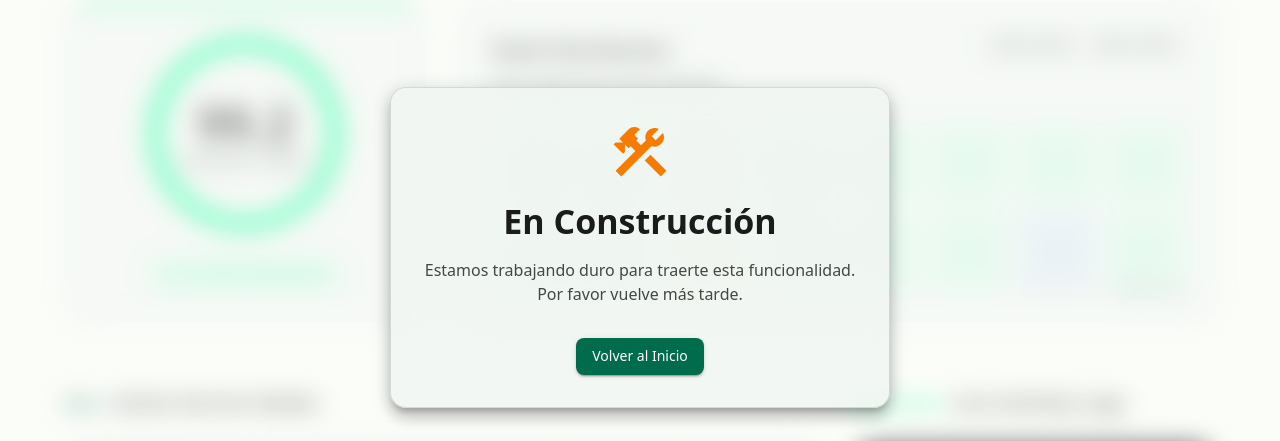
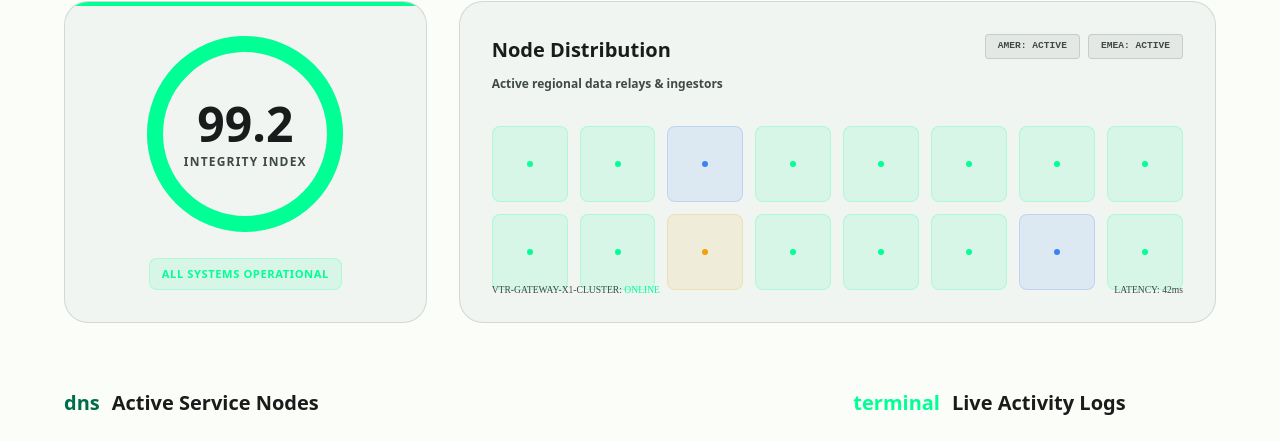
Before and after one commit to carrilloapps/VTradingWEB, a Next.js app: page /estado in a window 1280 px wide. Shown: the part 468-909 px from the top of the page. Built offline with nearby package versions, Linux system fonts and the light colour scheme; no server answers; sample sign-in values are in the browser's storage; what @mui/material-nextjs would draw is missing.

Commit message:
feat: Implement core market data fetching, system status dashboard, and theme management.

```diff
--- a/app/actions/market.ts
+++ b/app/actions/market.ts
@@ -71,7 +71,7 @@ export async function getMarketHistoryAction(page = 1, limit = 30) {
         sell
       };
     }).filter((entry: any) => entry.price > 0) // Filter out invalid entries
-    .reverse(); // Reverse to have chronological order (oldest to newest)
+      .reverse(); // Reverse to have chronological order (oldest to newest)
   } catch (error) {
     console.error('Error in getMarketHistoryAction:', error);
     return [];
@@ -109,39 +109,34 @@ export async function normalizeMarketData(data: any): Promise<RatesResponse | nu
 
     if (Array.isArray(source)) {
       source.forEach((item: any) => {
-        if (item) cryptoArr.push(item);
+        if (item && typeof item === 'object') {
+          cryptoArr.push(item as CurrencyRate);
+        }
       });
     } else if (typeof source === 'object') {
-      // Priority 1: Summary rates (usually from rates.crypto)
-      if (Array.isArray(source.crypto)) {
-         // This is redundant usually, but safe
-         source.crypto.forEach((item: any) => cryptoArr.push(item));
-      }
-      // Priority 2: P2P Offers (from /api/crypto)
-      else if (Array.isArray(source.rates)) {
-         // P2P offers have a different structure. We should ideally separate them.
-         // But for now, let's include them. The frontend must handle the difference.
-         // Or better, we should prefer the 'summary' crypto rates if available.
-         source.rates.forEach((item: any) => {
-             // Tag them as P2P if not already tagged
-             cryptoArr.push({ ...item, isP2P: true });
-         });
-      }
-      // ... rest of logic
-      else if (Array.isArray(source.data)) {
-        source.data.forEach((item: any) => cryptoArr.push(item));
+      // Priority: Check nested arrays first (from different API versions/endpoints)
+      const dataSources = [source.crypto, source.rates, source.data];
+      const foundArray = dataSources.find(ds => Array.isArray(ds));
+
+      if (foundArray) {
+        foundArray.forEach((item: any) => {
+          if (item) {
+            // Tag P2P data if it's from the /api/crypto endpoint
+            const isP2P = source.rates === foundArray;
+            cryptoArr.push({ ...item, isP2P: item.isP2P ?? isP2P });
+          }
+        });
       } else {
-        // Objeto de objetos (monedas como claves)
+        // Handle object of objects (currencies as keys)
         Object.entries(source).forEach(([key, val]: [string, any]) => {
+          if (key === 'pagination' || key === 'meta' || key === 'status') return;
+
           if (Array.isArray(val)) {
             val.forEach((item: any) => {
               cryptoArr.push({ ...item, currency: item.currency || key });
             });
           } else if (val && typeof val === 'object') {
-            // Avoid pushing the pagination/meta objects
-            if (key !== 'pagination' && key !== 'meta') {
-                cryptoArr.push({ ...val, currency: val.currency || key } as CurrencyRate);
-            }
+            cryptoArr.push({ ...val, currency: val.currency || key } as CurrencyRate);
           }
         });
       }
@@ -157,11 +152,11 @@ export async function normalizeMarketData(data: any): Promise<RatesResponse | nu
   // 2. Then process crypto (P2P Offers) - append them
   processCrypto(cryptoData);
 
-  // Remove duplicates by currency and source
-  const seen = new Set();
-  cryptoArr = cryptoArr.filter((item: CurrencyRate) => {
+  // Remove duplicates by currency and source, preferring stability
+  const seen = new Set<string>();
+  cryptoArr = cryptoArr.filter((item) => {
     if (!item || !item.currency) return false;
-    const key = `${item.currency}-${item.source || ''}`;
+    const key = `${item.currency}-${item.source || 'default'}`;
     if (seen.has(key)) return false;
     seen.add(key);
     return true;
--- a/app/estado/EstadoContent.tsx
+++ b/app/estado/EstadoContent.tsx
@@ -205,10 +205,9 @@ export default function StatusPage() {
             pt: { xs: 20, md: 25 },
             pb: 15,
             flex: 1,
-            filter: 'blur(12px)',
-            pointerEvents: 'none',
-            userSelect: 'none',
-            opacity: 0.5
+            pointerEvents: 'auto',
+            userSelect: 'auto',
+            opacity: 1
           }}
         >
           <Fade in timeout={1000}>
@@ -440,51 +439,7 @@ export default function StatusPage() {
           </Grid>
         </Container>
 
-        {/* Construction Overlay */}
-        <Box
-          sx={{
-            position: 'absolute',
-            top: 0,
-            left: 0,
-            right: 0,
-            bottom: 0,
-            display: 'flex',
-            flexDirection: 'column',
-            alignItems: 'center',
-            justifyContent: 'center',
-            zIndex: 10,
-            p: 3,
-            textAlign: 'center'
-          }}
-        >
-          <Box
-            sx={{
-              p: 4,
-              bgcolor: alpha(theme.palette.background.paper, 0.8),
-              backdropFilter: 'blur(20px)',
-              borderRadius: 4,
-              border: `1px solid ${theme.palette.divider}`,
-              boxShadow: theme.shadows[10],
-              maxWidth: 500
-            }}
-          >
-            <ConstructionIcon sx={{ fontSize: '4rem', mb: 2, color: 'warning.main' }} />
-            <Typography variant="h4" sx={{ fontWeight: 800, mb: 2 }}>
-              En Construcción
-            </Typography>
-            <Typography variant="body1" sx={{ color: 'text.secondary', mb: 4 }}>
-              Estamos trabajando duro para traerte esta funcionalidad.
-              Por favor vuelve más tarde.
-            </Typography>
-            <Button
-              variant="contained"
-              onClick={() => router.push('/')}
-              sx={{ borderRadius: 2 }}
-            >
-              Volver al Inicio
-            </Button>
-          </Box>
-        </Box>
+
       </Box>
 
       <Footer />
--- a/context/ThemeContext.tsx
+++ b/context/ThemeContext.tsx
@@ -194,7 +194,7 @@ type ColorModeContextType = {
 };
 
 const ColorModeContext = createContext<ColorModeContextType>({
-  toggleColorMode: () => {},
+  toggleColorMode: () => { },
   mode: 'light',
 });
 
@@ -206,21 +206,27 @@ export const ColorModeProvider = ({ children }: { children: React.ReactNode }) =
   const [mounted, setMounted] = useState(false);
 
   useEffect(() => {
-    // eslint-disable-next-line react-hooks/set-state-in-effect
+    // 1. Check persistence
+    const savedMode = localStorage.getItem('themeMode') as 'light' | 'dark' | null;
+
+    // 2. Set initial mode based on priority: Saved > System > Default (light)
+    if (savedMode) {
+      setMode(savedMode);
+    } else if (prefersDarkMode) {
+      setMode('dark');
+    }
+
     setMounted(true);
-  }, []);
-
-  useEffect(() => {
-    // Detectar preferencia inicial del navegador y cambios
-    const newMode = prefersDarkMode ? 'dark' : 'light';
-    // eslint-disable-next-line react-hooks/set-state-in-effect
-    setMode(newMode);
   }, [prefersDarkMode]);
 
   const colorMode = useMemo(
     () => ({
       toggleColorMode: () => {
-        setMode((prevMode) => (prevMode === 'light' ? 'dark' : 'light'));
+        setMode((prevMode) => {
+          const newMode = prevMode === 'light' ? 'dark' : 'light';
+          localStorage.setItem('themeMode', newMode);
+          return newMode;
+        });
       },
       mode,
     }),
--- a/lib/vtrading-api.ts
+++ b/lib/vtrading-api.ts
@@ -19,22 +19,35 @@ async function fetchVTrading<T>(endpoint: string, options: RequestInit = {}): Pr
     throw new Error('VTRADING_API_URL or VTRADING_API_KEY is not configured');
   }
 
-  const response = await fetch(`${API_URL}${endpoint}`, {
+  // Ensure leading slash for endpoint and no trailing slash for API_URL
+  const cleanBaseUrl = API_URL.endsWith('/') ? API_URL.slice(0, -1) : API_URL;
+  const cleanEndpoint = endpoint.startsWith('/') ? endpoint : `/${endpoint}`;
+  const url = `${cleanBaseUrl}${cleanEndpoint}`;
+
+  try {
+    const response = await fetch(url, {
       ...options,
       headers: {
-      ...options.headers,
         'X-API-Key': API_KEY,
         'Content-Type': 'application/json',
+        ...options.headers,
       },
       next: { revalidate: 60, ...(options.next || {}) },
     });
 
     if (!response.ok) {
       const errorText = await response.text();
-    throw new Error(`API Error: ${response.status} ${response.statusText} - ${errorText}`);
+      console.error(`VTrading API Error: ${response.status} ${response.statusText}`, errorText);
+      throw new Error(`API Error: ${response.status} ${response.statusText}`);
     }
 
     return response.json();
+  } catch (error) {
+    if (error instanceof Error) {
+      console.error(`Fetch error in ${endpoint}:`, error.message);
+    }
+    throw error;
+  }
 }
 
 /**
```
Lines whose indentation alone changed are shown as unchanged.
